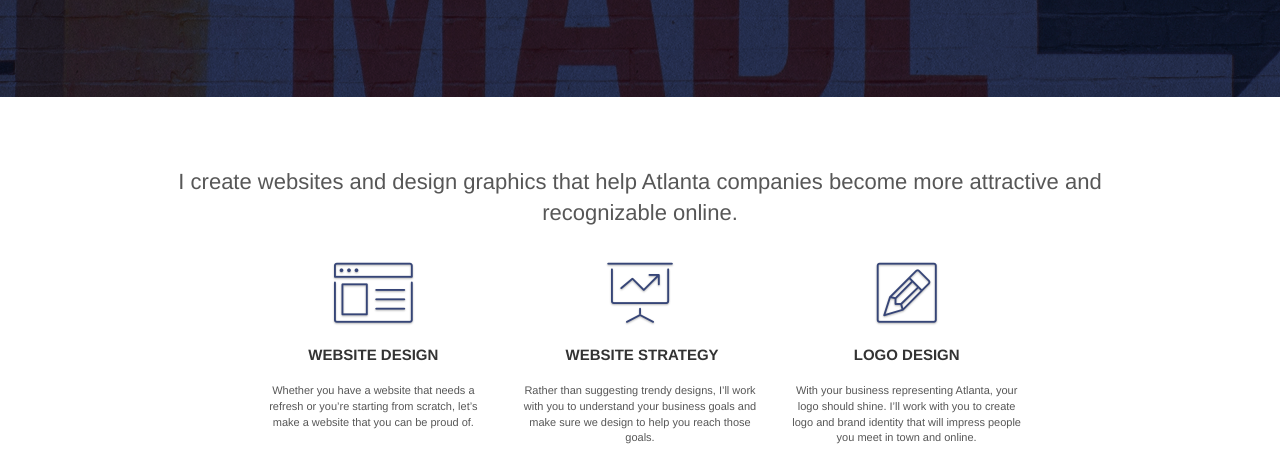
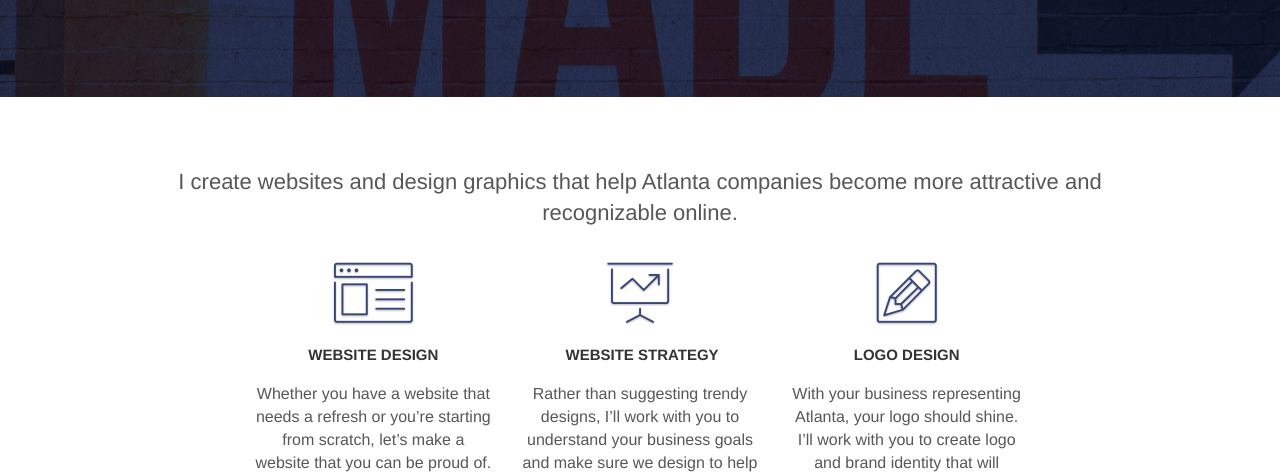
Before and after one commit to Comlanux/Mike-design-web, a plain HTML site: page index.html in a window 1280 px wide. Shown: the part 486-960 px from the top of the page. Drawn offline with Linux system fonts and the light colour scheme.

Commit message:
fixed font-size

```diff
--- a/style.css
+++ b/style.css
@@ -295,7 +295,7 @@ blockquote {
 }
 
 #bloc-2-services p {
-    font-size: 11px;
+    font-size: 16px;
 }
 
 .navbar {
@@ -688,7 +688,7 @@ a {
 }
 
 p {
-    font-size: 12px;
+    font-size: 16px;
 }
 
 .tight-width-whitespace {
```
